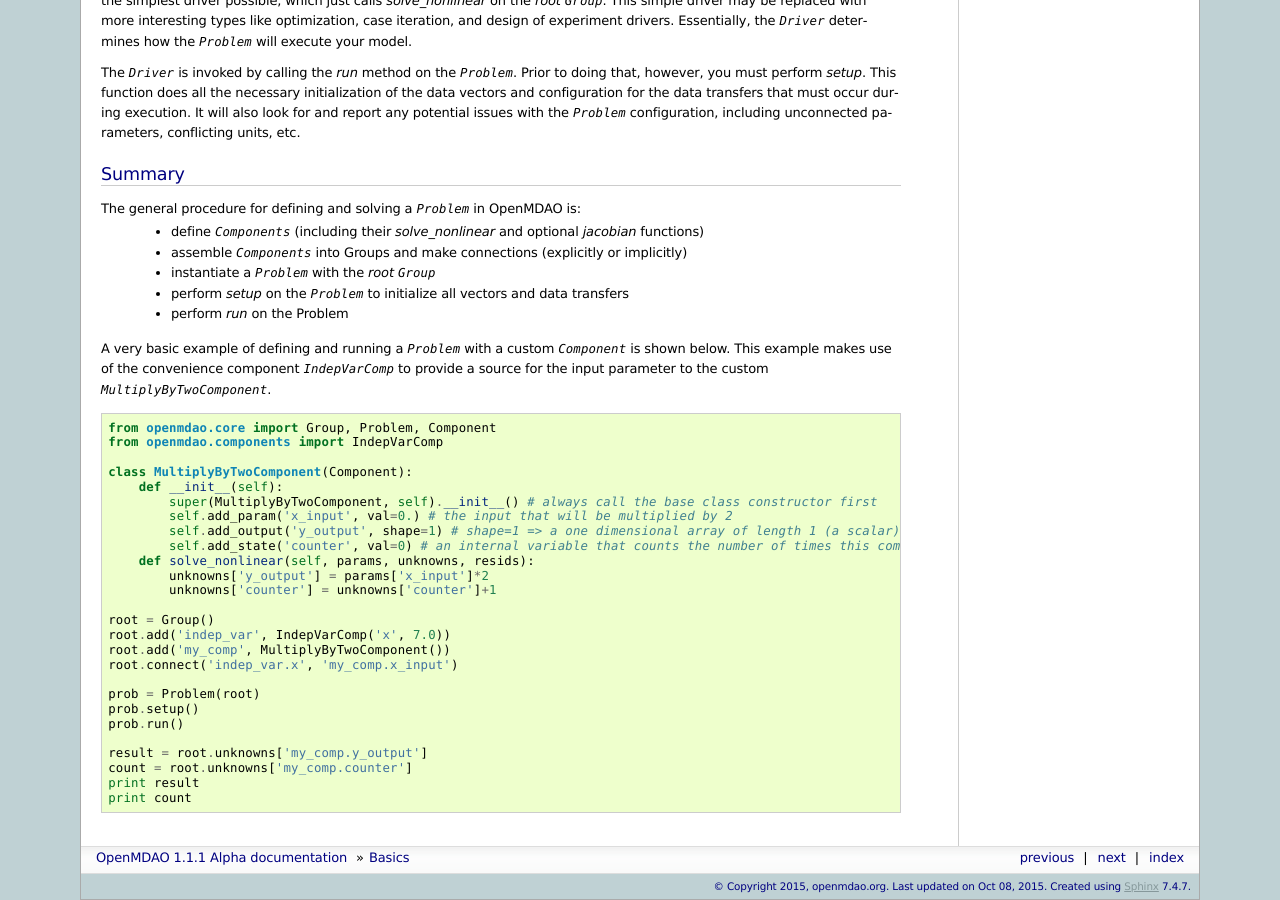
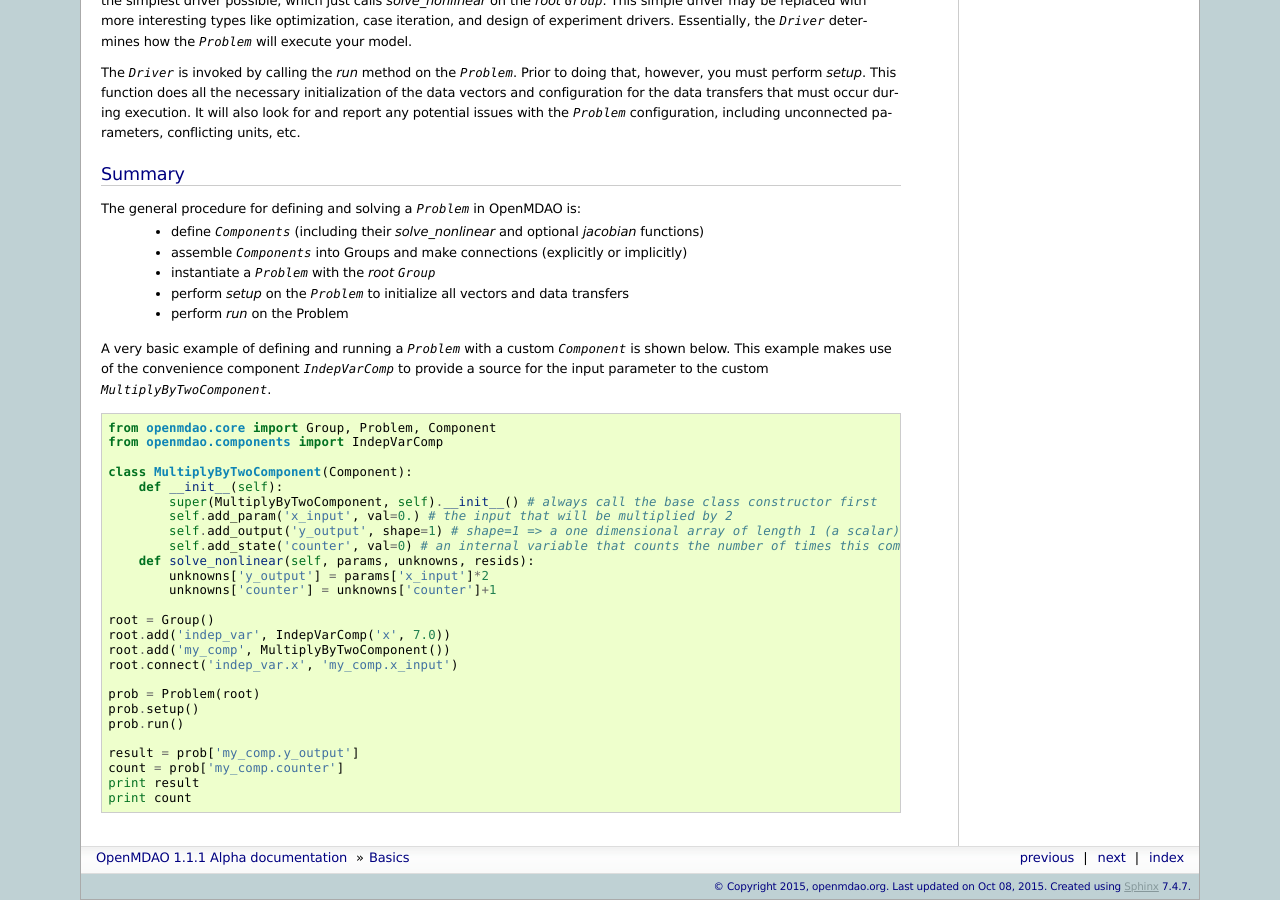
Before and after one commit to OpenMDAO/OpenMDAO1, a Sphinx documentation site: the page built from openmdao/docs/usr-guide/basics.rst, in a window 1280 px wide and 900 px high, scrolled down 3347 px. Built offline with Sphinx 7.4.7, drawn with Linux system fonts in a browser that asks for light colours.

Commit message:
Instead of accessing variable through root.unknowns, do it through prob.

```diff
--- a/openmdao/docs/usr-guide/basics.rst
+++ b/openmdao/docs/usr-guide/basics.rst
@@ -304,7 +304,7 @@ input parameter to the custom `MultiplyByTwoComponent`.
     prob.setup()
     prob.run()
 
-    result = root.unknowns['my_comp.y_output']
-    count = root.unknowns['my_comp.counter']
+    result = prob['my_comp.y_output']
+    count = prob['my_comp.counter']
     print result
     print count
```
